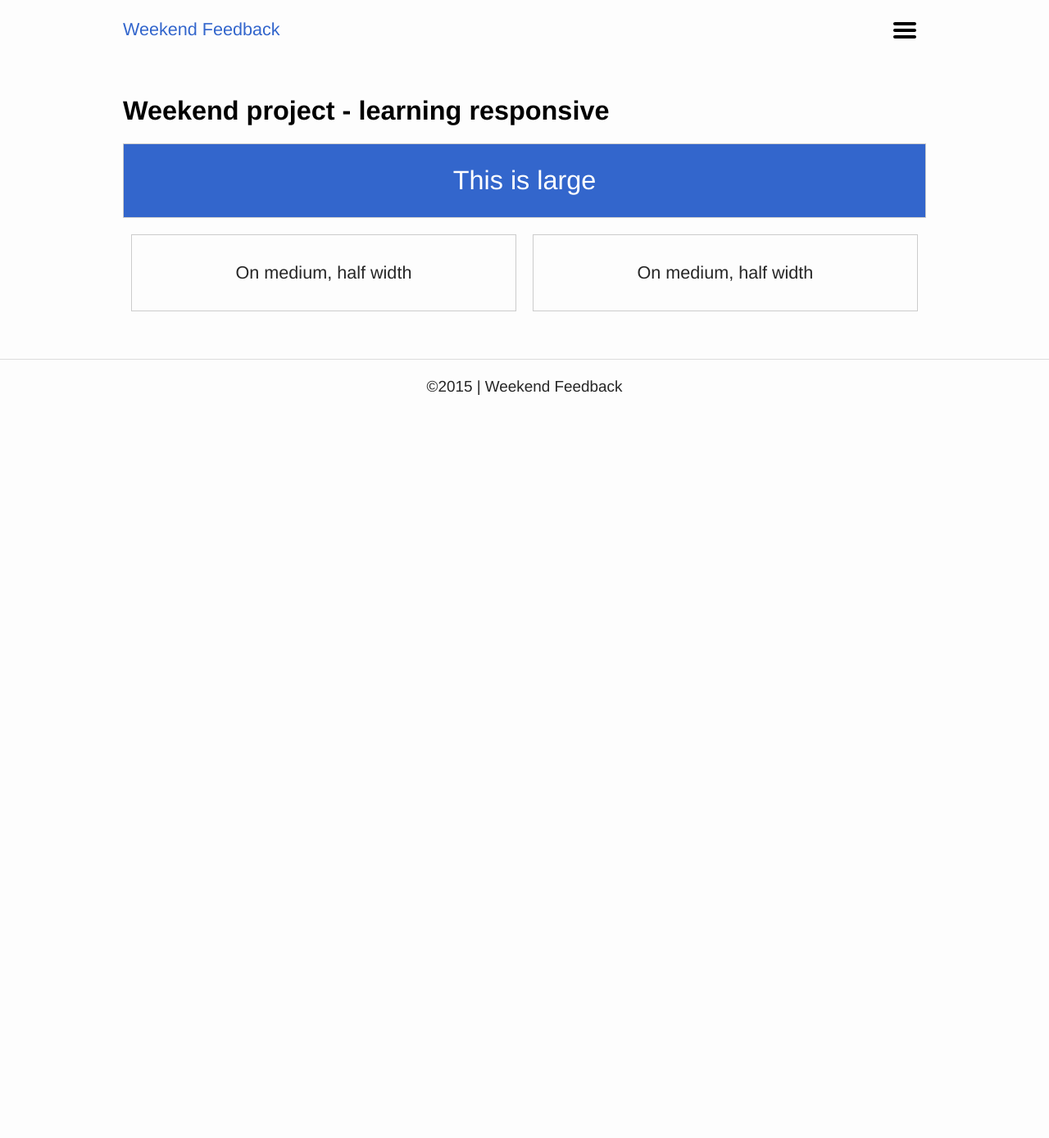
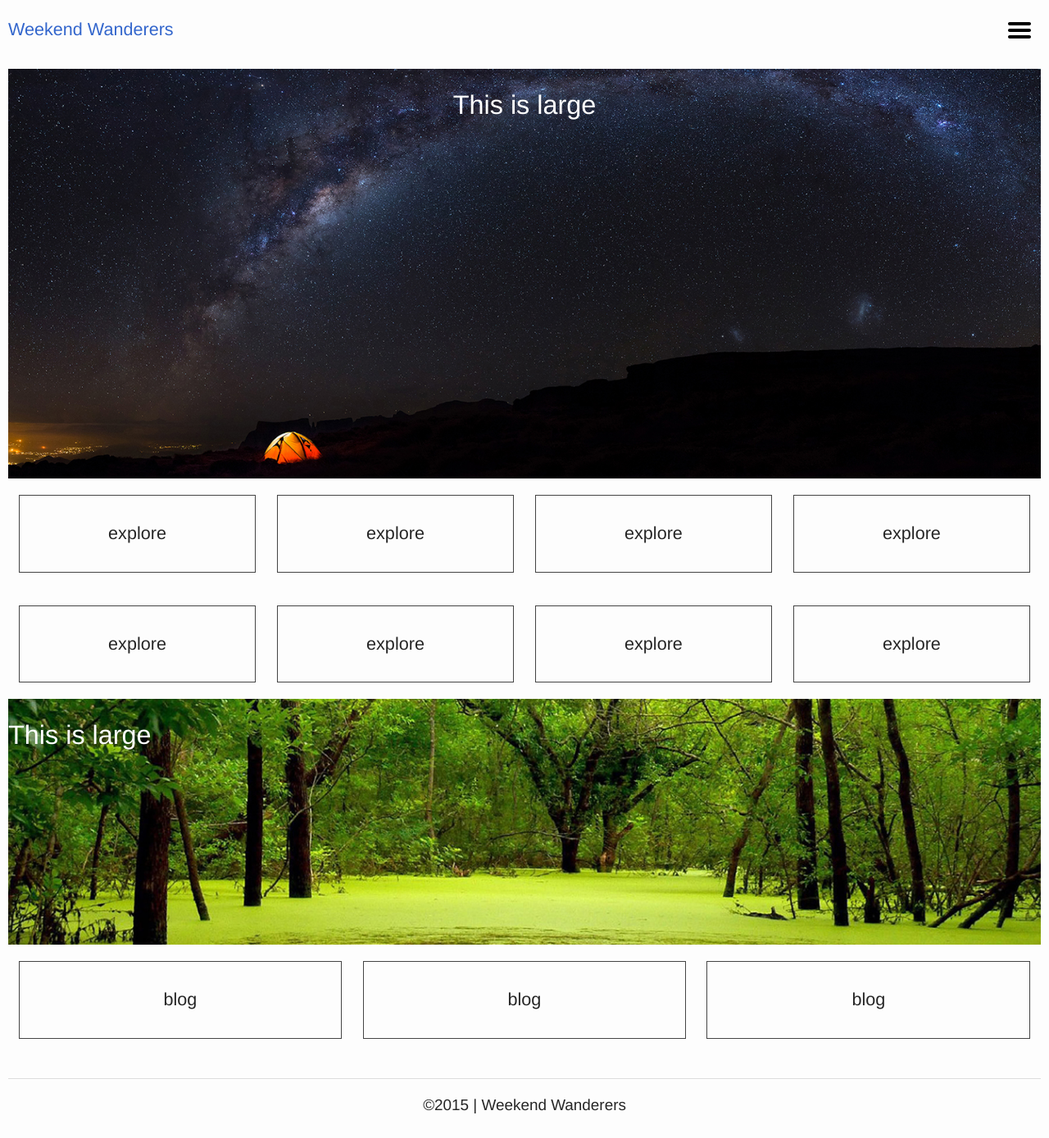
Before and after one commit to nikolspencer/weekend-wanderer, a Jekyll site: the page built from index.html, in a window 1280 px wide. Shown: the whole page at 82% size. Built offline with Jekyll 4.4.1, drawn with Linux system fonts in a browser that asks for light colours; before the commit the page ends 900 px from its top, so only the background shows below that.

Commit message:
basic body layout complete

```diff
--- a/_config.yml
+++ b/_config.yml
@@ -1,14 +1,25 @@
 # Site settings
-title: Weekend Feedback
-email: your-email@domain.com
+title: Weekend Wanderers
+email: hello@weekendwanders.com
 description: > # this means to ignore newlines until "baseurl:"
   Write an awesome description for your new site here. You can edit this
   line in _config.yml. It will appear in your document head meta (for
   Google search results) and in your feed.xml site description.
-baseurl: "" # the subpath of your site, e.g. /blog/
-url: "http://yourdomain.com" # the base hostname & protocol for your site
-twitter_username: jekyllrb
-github_username:  jekyll
+url: "http://www.weekendwanderes.com" # the base hostname & protocol for your site
+twitter_username: nikolspencer
+github_username:  nikolspencer
 
 # Build settings
 markdown: kramdown
+permalinks: pretty
+
+#Default Settings
+defaults:
+-
+scope:
+path: "" # an empty string here means all files in the project
+type: "posts" # previously `post` in Jekyll 2.2.
+values:
+author: Nikki Spencer
+layout: "post"
+category: Adventures
--- a/_sass/_example.scss
+++ b/_sass/_example.scss
@@ -11,18 +11,17 @@ $large: 1000px;
 $blue: #3366cc;
 
 
-// ----------------------------------------- First Example
+
+// ----------------------------------------- Hero
 /* Default (small) styling */
 .responsive {
-  border: 1px solid #ccc;
-  padding: 20px;
+  padding: 20px 0;
   text-align: center;
 }
 
 /* Middle Breakpoint */
 @media screen and (min-width: $medium) {
   .responsive {
-    background: $red;
     color: $white;
     font-size: 1.25em;
   }
@@ -31,40 +30,66 @@ $blue: #3366cc;
 /* Large breakpoint */
 @media screen and (min-width: $large) {
   .responsive {
-    background: $blue;
     color: $white;
     font-size: 1.5em;
   }
 }
 
-
-// ----------------------------------------- Second Example
-.example-two {
-  border: 1px solid #ccc;
-  margin: 20px 0;
-  padding: 30px;
-  text-align: center;
+#hero {
+    background: url(/images/camp-hero.jpg);
+    background-size: cover;
+    background-position: center;
+    height: 500px;
+    top:50px;
 }
 
-@media screen and (min-width: $medium) {
-  .example-two {
-    float: left;
-    margin: 20px 1%;
-    width: 48%;
-  }
+// --------------------------------------- Explore
+.block__m--fourth {
+    border: 1px solid #444;
+    margin: 20px 0;
+    padding: 30px;
+    text-align: center;
 }
 
 
+@media screen and (min-width: $medium) {
+    .block__m--fourth {
+        float: left;
+        margin: 20px 1%;
+        width: 23%;
+    }
+}
+
+// --------------------------------------- Build
+
+#build{
+    background: url(/images/build.jpg);
+    background-size: cover;
+    background-position: center;
+    height: 300px;
+    top:50px;
+}
+
+// --------------------------------------- Blog
+.block__m--third {
+    border: 1px solid #444;
+    margin: 20px 0;
+    padding: 30px;
+    text-align: center;
+}
 
 
+@media screen and (min-width: $medium) {
+    .block__m--third {
+        float: left;
+        margin: 20px 1%;
+        width: 31.33%;
+    }
+}
 
 
-
-
-
-
-// ------------------------------------- Content
-#example:after {
+// --------------------------------------- Content
+#hero:after, #build:after {
   content: "This is mobile";
 }
 
@@ -73,7 +98,7 @@ $blue: #3366cc;
 }
 
 @media screen and (min-width: $medium) {
-  #example:after {
+  #hero:after, #build:after {
     content: "This is medium";
   }
   .example-two:after {
@@ -82,7 +107,7 @@ $blue: #3366cc;
 }
 
 @media screen and (min-width: $large) {
-  #example:after {
+  #hero:after, #build:after {
     content: "This is large";
   }
 }
--- a/_sass/_layout.scss
+++ b/_sass/_layout.scss
@@ -34,10 +34,30 @@
 }
 
 
-.example {
+#hero {
   text-align: center;
+/*
+  [class*="block__"] {
+    background: $grey-light;
+  }
+  @include media-query($medium) {
+    [class*="block__"] {
+      border: 1px solid $white;
+      background: $blue-navy;
+      color: $white;
+    }
+  }
+  @include media-query($large) {
+    [class*="block__"] {
+      background: $red;
+    }
+  } */
+}
 
-  [class*="block__"] {
+#build {
+    text-align: left;
+
+    [class*="block__"] {
     background: $grey-light;
   }
   @include media-query($medium) {
@@ -59,6 +79,7 @@
 [class*="content-wrap--padded"] {
   padding: 10px;
 }
+
 @include media-query($medium) {
   [class*="content-wrap"] {
     font-size: 110%;
@@ -69,6 +90,6 @@
   [class*="content-wrap"] {
     font-size: 135%;
     margin: 0 auto;
-    max-width: $large;
+    max-width: 100%;
   }
 }
--- a/index.html
+++ b/index.html
@@ -3,13 +3,27 @@ layout: default
 title: Home
 ---
 <div class="row">
-<h2>Weekend project - learning responsive</h2>
-<div id="example" class="responsive">
+<div id="hero" class="responsive">
 </div>
 
-<div class="example-two">
-</div>
-<div class="example-two">
+<div class="block__m--fourth">explore</div>
+<div class="block__m--fourth">explore</div>
+<div class="block__m--fourth">explore</div>
+<div class="block__m--fourth">explore</div>
+<div class="block__m--fourth">explore</div>
+<div class="block__m--fourth">explore</div>
+<div class="block__m--fourth">explore</div>
+<div class="block__m--fourth">explore</div>
+
+<div class="row">
+<div id="build" class="responsive">
 </div>
 
-</div>
+<div class="block__m--third">blog</div>
+<div class="block__m--third">blog</div>
+<div class="block__m--third">blog</div>
+    </div>
+
+
+<!-- <div class="example-two"></div>
+<div class="example-two"></div> -->
```
Also changed, not shown: images/build.jpg (added), images/camp-hero.jpg (added), 8 other files.
